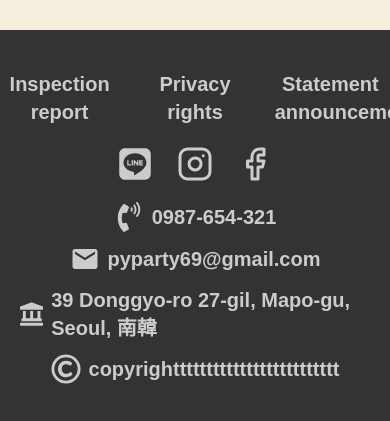
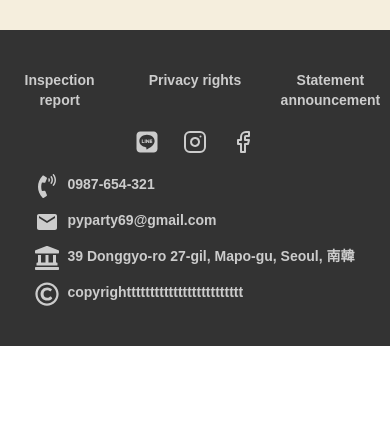
Before and after one commit to TunaSung/First_project, a React (Vite) app in the folder frontend/: page /event in a window 390 px wide. Shown: the part 654-1075 px from the top of the page. After the commit the page ends 1000 px from the top, so only its background shows below. Built offline with nearby package versions, Linux system fonts and the light colour scheme; no server answers; a web font is replaced by a local one.

Commit message:
新增breakpoint 375

```diff
--- a/frontend/src/App.css
+++ b/frontend/src/App.css
@@ -15,7 +15,8 @@ Globel;
 }
 
 @theme {
-    --breakpoint-xs: 35rem
+    --breakpoint-xs: 35rem;
+    --breakpoint-xxs:25rem;
 }
 
 /* ------------------- *\
--- a/frontend/src/components/Feature/ProductCard.jsx
+++ b/frontend/src/components/Feature/ProductCard.jsx
@@ -2,8 +2,8 @@ import { Link } from "react-router-dom";
 function ProductCard({id, name, price, img, stock, sales}){
     const defaultImg = '/images/winter.jpg';
     return (
-        <Link to={`/product/${id}`}>
-            <div id="product" className="border rounded-lg bg-[#F5EEDD] mx-auto w-58 max-xs:scale-75 aspect-[6/7] hover:shadow-xl">
+        <Link to={`/product/${id}`} className="flex">
+            <div id="product" className="border rounded-lg bg-[#F5EEDD] mx-auto w-58 max-xs:scale-75 max-xxs:scale-70 aspect-[6/7] hover:shadow-xl">
                 <div id="product-img" className="border w-full aspect-square rounded-t-lg mb-2 bg-cover-set"
                 style={{backgroundImage: `url(${img}), url(${defaultImg})`}}/>
                 <div id="product-text" className="ml-3 mb-2">
--- a/frontend/src/components/Layout/Footer.jsx
+++ b/frontend/src/components/Layout/Footer.jsx
@@ -6,36 +6,38 @@ function Footer(){
         <div id="footer" className="py-10 font-bold bg-[#333] text-[#ccc]">
             <div id="container" className="container-mid flex justify-center items-center flex-col">
                 <div id="row" className="row grid grid-cols-3 gap-rwd mb-5">
-                    <a href="#!" className="text-center text-xl hover:text-blue-700 transition-all duration-200">Inspection report</a>
-                    <a href="#!" className="text-center text-xl hover:text-blue-700 transition-all duration-200">Privacy rights</a>
-                    <a href="#!" className="text-center text-xl hover:text-blue-700 transition-all duration-200">Statement announcement</a>
+                    <a href="#!" className="text-center text-xl max-sm:text-sm hover:text-blue-700 transition-all duration-200">Inspection report</a>
+                    <a href="#!" className="text-center text-xl max-sm:text-sm hover:text-blue-700 transition-all duration-200">Privacy rights</a>
+                    <a href="#!" className="text-center text-xl max-sm:text-sm hover:text-blue-700 transition-all duration-200">Statement announcement</a>
                 </div>
                 <div id="icon" className="flex gap-rwd mb-5">
                     <a href="#!">
-                        <FaLine className="text-4xl"/>
+                        <FaLine className="text-4xl max-sm:text-2xl"/>
                     </a>
                     <a href="#!">
-                        <LuInstagram className="text-4xl"/>
+                        <LuInstagram className="text-4xl max-sm:text-2xl"/>
                     </a>
                     <a href="#!">
-                        <LuFacebook className="text-4xl"/>
+                        <LuFacebook className="text-4xl max-sm:text-2xl"/>
                     </a>
                 </div>
-                <div id="phone" className="flex items-center justify-center mb-3 gap-2">
-                    <FaPhoneVolume className="text-3xl"/>
-                    <a href="tel:0931910536" className="text-xl"> 0987-654-321</a>
-                </div>
-                <div id="email" className="flex items-center justify-center mb-3 gap-2">
-                    <MdEmail  className="text-3xl"/>
-                    <a href="#!" className="text-xl"> pyparty69@gmail.com</a>
-                </div>
-                <div id="phone" className="flex items-center justify-center mb-3 gap-2">
-                    <FaLandmark  className="text-3xl"/>
-                    <div className="text-xl"> 39 Donggyo-ro 27-gil, Mapo-gu, Seoul, 南韓</div>
-                </div>
-                <div id="copyright" className="flex items-center justify-center gap-2">
-                    <FaRegCopyright  className="text-3xl"/>
-                    <div className="text-xl"> copyrighttttttttttttttttttttttttt</div>
+                <div>
+                    <div id="phone" className="flex mb-3 gap-2">
+                        <FaPhoneVolume className="text-3xl max-sm:text-2xl"/>
+                        <a href="tel:0931910536" className="text-xl max-sm:text-sm"> 0987-654-321</a>
+                    </div>
+                    <div id="email" className="flex mb-3 gap-2">
+                        <MdEmail  className="text-3xl max-sm:text-2xl"/>
+                        <a href="#!" className="text-xl max-sm:text-sm"> pyparty69@gmail.com</a>
+                    </div>
+                    <div id="phone" className="flex mb-3 gap-2">
+                        <FaLandmark  className="text-3xl max-sm:text-2xl"/>
+                        <div className="text-xl max-sm:text-sm"> 39 Donggyo-ro 27-gil, Mapo-gu, Seoul, 南韓</div>
+                    </div>
+                    <div id="copyright" className="flex gap-2">
+                        <FaRegCopyright  className="text-3xl max-sm:text-2xl"/>
+                        <div className="text-xl max-sm:text-sm"> copyrighttttttttttttttttttttttttt</div>
+                    </div>
                 </div>
             </div>
         </div>
--- a/frontend/src/components/UI/Btn.jsx
+++ b/frontend/src/components/UI/Btn.jsx
@@ -1,7 +1,7 @@
 function Btn(props){
     return(
         <div id="btn">
-            <button onClick={props.onClick} className="text-md max-md:text-sm max-xs:text-xl bg-none border border-btnColor px-5 py-3 max-md:px-3 max-md:py-1 rounded-[3px] cursor-pointer bg-[#077A7D] text-white opacity-75 hover:bg-[#F5EEDD] hover:text-black duration-300">{props.text}</button>
+            <button onClick={props.onClick} className="text-md max-md:scale-90 max-sm:scale-75 max-xs:scale-60 max-xxs:scale-50 bg-none border border-btnColor px-5 py-3 rounded-[3px] cursor-pointer bg-[#077A7D] text-white opacity-75 hover:bg-[#F5EEDD] hover:text-black duration-300">{props.text}</button>
         </div>
     )
 }
--- a/frontend/src/pages/Home.jsx
+++ b/frontend/src/pages/Home.jsx
@@ -40,7 +40,7 @@ function Home(){
             {/* Start last event */}
             <Hero color='#077A7D'>
                 <div id="container" className="container-mid">
-                    <div id="event-title" data-aos="fade-left" data-aos-offset='50' className="text-5xl font-bold text-center mb-12">LAST EVENTS</div>
+                    <div id="event-title" data-aos="fade-left" data-aos-offset='50' className="text-5xl max-sm:text-3xl font-bold text-center mb-12">LAST EVENTS</div>
                     {eventList.length === 0 ? (
                         <p data-aos="fade-right" data-aos-offset='100' className="text-4xl text-center max-xs:text-2xl py-15">
                             No new events yet... (ಥ _ ಥ)
@@ -67,8 +67,8 @@ function Home(){
             {/* Start hot item */}
             <Hero color='#7AE2CF'>
                 <div id="container" className="container-mid">
-                    <div id="product-title" data-aos="fade-up" data-aos-offset='50' className="text-5xl font-bold text-center mb-12">HOT ITEMS</div>
-                    <div id="row" data-aos="zoom-in-up" data-aos-offset='200' data-aos-duration='600' className="row grid grid-cols-4 gap-rwd max-lg:grid-cols-2 justify-center">
+                    <div id="product-title" data-aos="fade-up" data-aos-offset='50' className="text-5xl max-sm:text-3xl font-bold text-center mb-12">HOT ITEMS</div>
+                    <div id="row" data-aos="zoom-in-up" data-aos-offset='200' data-aos-duration='600' className="row border grid grid-cols-4 gap-rwd max-lg:grid-cols-2 justify-center items-center">
                         {hotItemsList.map((product) => {
                             return <ProductCard key={product.productId} id={product.productId} name={product.name} price={product.price} img={product.imageUrl} description={product.description} stock={product.stock} sales={product.sales}/>
                         })}
```
